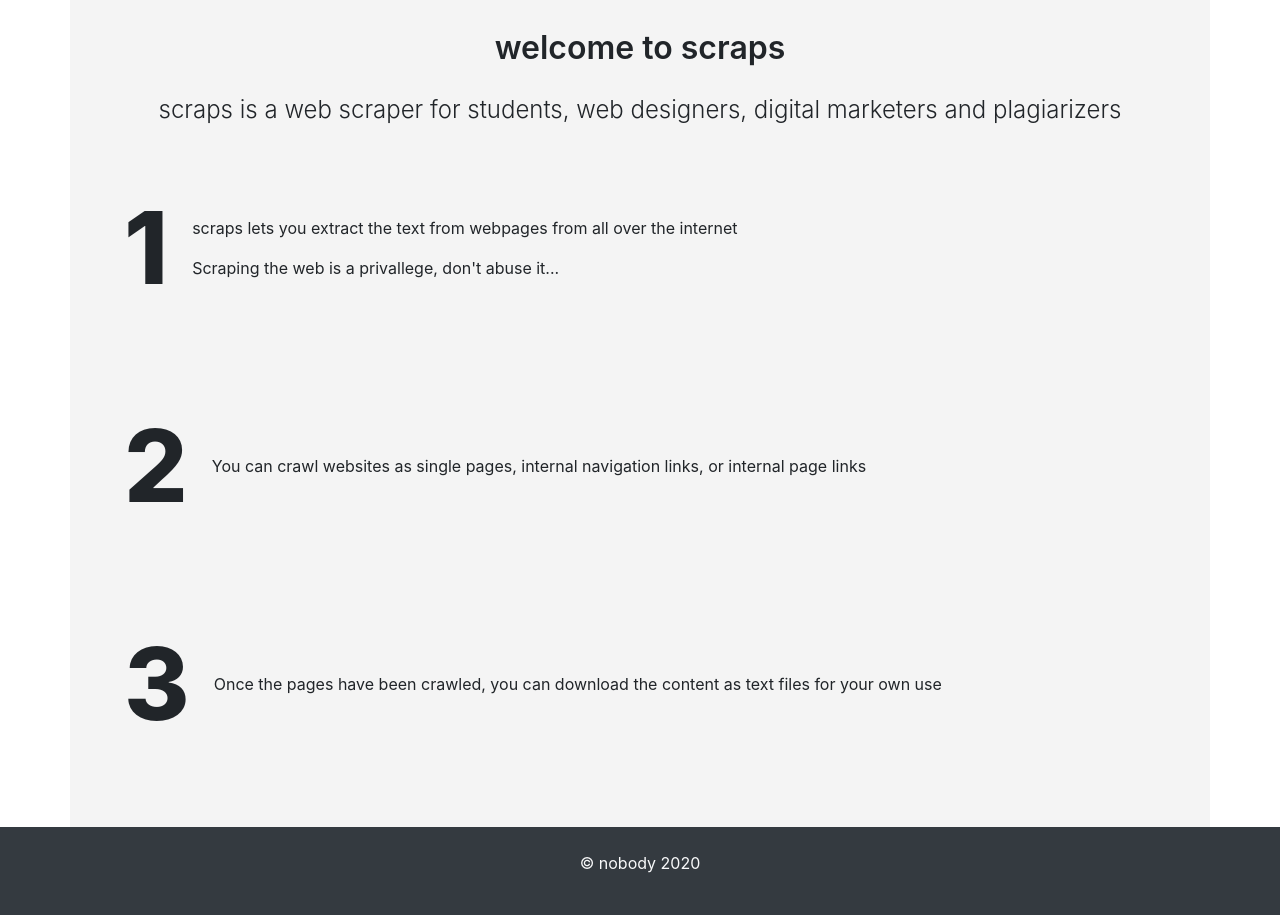
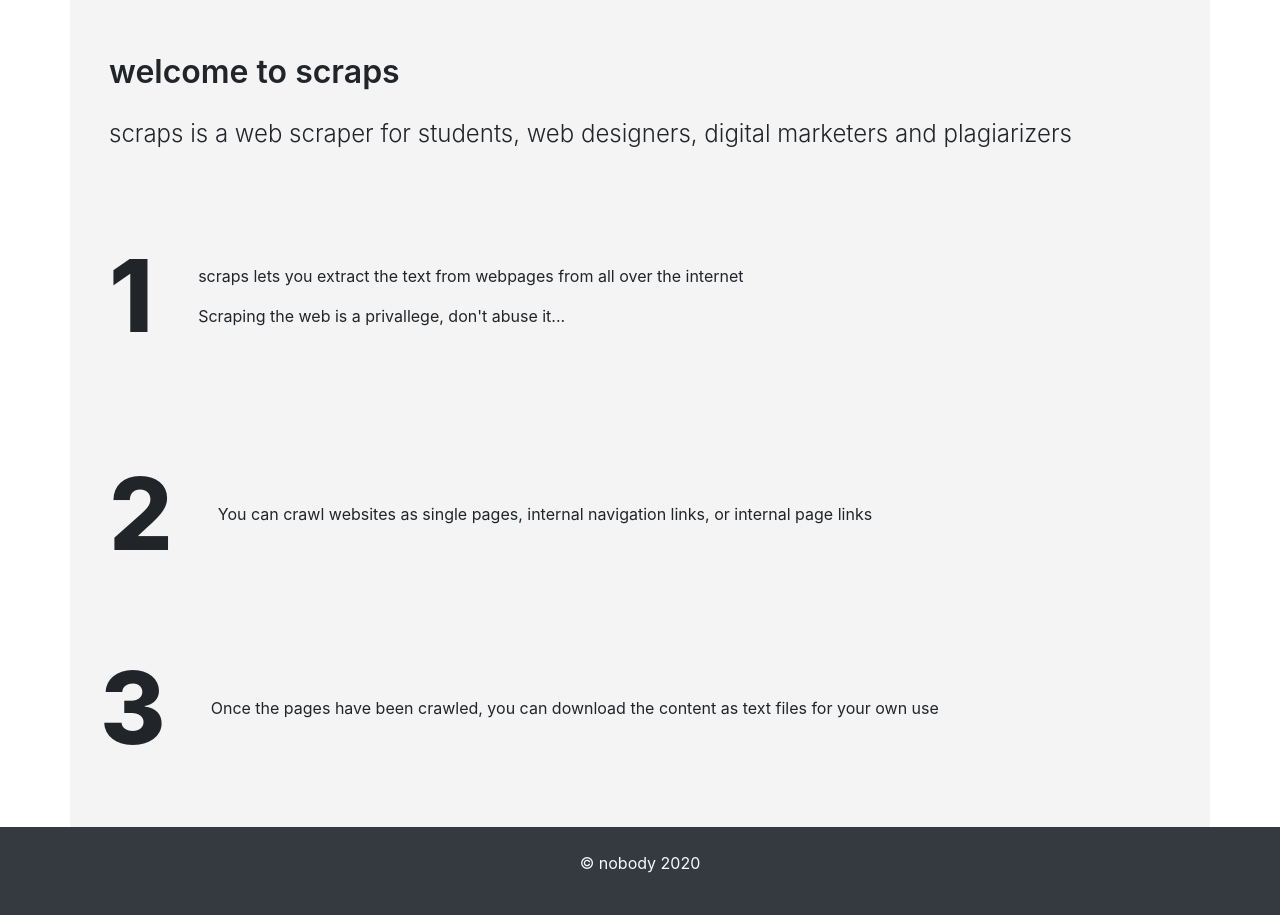
Before and after one commit to Morgscode/web-scraping-website-mvp, a Flask app: page / in a window 1280 px wide. Shown: the part 120-1035 px from the top of the page. Run offline with Flask 2, Linux system fonts and the light colour scheme; some libraries are stand-ins or nearby versions.

Commit message:
template cleanup

```diff
--- a/static/css/global.css
+++ b/static/css/global.css
@@ -1,6 +1,7 @@
 .how-it-works-digit {
   font-size: 100px;
   font-weight: 800;
+  margin-right: 45px;
 }
 
 .heading-primary {
--- a/templates/base.jinja.html
+++ b/templates/base.jinja.html
@@ -3,12 +3,12 @@
 
 <head>
   {% block meta %}{% endblock %}
-  <meta charset="utf-8">
-  <meta http-equiv="X-UA-Compatible" content="IE=edge">
-  <meta name="description" content="static/bootstrap.min.css">
-  <meta name="viewport" content="width=device-width, initial-scale=1">
-  <link rel="stylesheet" href="{{ url_for('static', filename='bootstrap/css/bootstrap.min.css') }}">
-  <link rel="stylesheet" href="{{ url_for('static', filename='css/global.css') }}">
+  <meta charset="utf-8" />
+  <meta http-equiv="X-UA-Compatible" content="IE=edge" />
+  <meta name="description" content="static/bootstrap.min.css" />
+  <meta name="viewport" content="width=device-width, initial-scale=1" />
+  <link rel="stylesheet" href="{{ url_for('static', filename='bootstrap/css/bootstrap.min.css') }}" />
+  <link rel="stylesheet" href="{{ url_for('static', filename='css/global.css') }}" />
 
 </head>
 
--- a/templates/crawl-form.jinja.html
+++ b/templates/crawl-form.jinja.html
@@ -2,7 +2,7 @@
 
 {% block meta %}
 <title>scraps - the web scraper for students, web designers and plaigiarizers</title>
-<meta name="descripton" content="scraps lets you scrape text content from web pages across the internet.">
+<meta name="descripton" content="scraps lets you scrape text content from web pages across the internet." />
 {% endblock %}
 
 {% block nav_menu %}
--- a/templates/index.jinja.html
+++ b/templates/index.jinja.html
@@ -3,7 +3,7 @@
 {% block meta %}
 <title>scraps - the web scraper for students, web desingers and plaigiarizers</title>
 <meta name="descripton"
-  content="scraps enables you to scrape text from all over the internet. how you use it, is up to you">
+  content="scraps enables you to scrape text from all over the internet. how you use it, is up to you" />
 {% endblock%}
 
 {% block nav_menu %}
@@ -14,27 +14,27 @@
 {% endblock %}
 
 {% block content %}
-<p class="text-center mb-4 heading-primary">welcome to scraps</p>
-<h1 class="text-center mb-4 heading-secondary">scraps is a web scraper for students, web designers, digital marketers
-  and
-  plagiarizers</h1>
-<article class="col-12 mb-1 d-flex align-items-center">
-  <p class="text-bold how-it-works-digit p-4">1</p>
+<article class="p-4">
+  <p class="mb-4 heading-primary">welcome to scraps</p>
+  <h1 class="mb-4 heading-secondary">scraps is a web scraper for students, web designers, digital marketers and
+    plagiarizers</h1>
+</article>
+<article class="col-12 mb-1 d-flex align-items-center p-4">
+  <p class="text-bold how-it-works-digit">1</p>
   <div class="how-it-works-text">
     <p>scraps lets you extract the text from webpages from all over the internet</p>
     <p>Scraping the web is a privallege, don't abuse it...</p>
   </div>
-
 </article>
-<article class="col-12 mb-1 d-flex align-items-center">
-  <p class="text-bold how-it-works-digit p-4">2</p>
+<article class="col-12 mb-1 d-flex align-items-center p-4">
+  <p class="text-bold how-it-works-digit">2</p>
   <div class="how-it-works-text">
     <p>You can crawl websites as single pages, internal navigation links, or internal page links</p>
   </div>
 
 </article>
 <article class="col-12 mb-1 d-flex align-items-center">
-  <p class="text-bold how-it-works-digit p-4">3</p>
+  <p class="text-bold how-it-works-digit">3</p>
   <div class="how-it-works-text">
     <p>Once the pages have been crawled, you can download the content as text files for your own use</p>
   </div>
--- a/templates/login.jinja.html
+++ b/templates/login.jinja.html
@@ -2,7 +2,7 @@
 
 {% block meta %}
 <title>scraps - login to the scraps web scraper</title>
-<meta name="descripton" content="login to scraps. to help limit usage, we don't allow non members to scrape.">
+<meta name="descripton" content="login to scraps. to help limit usage, we don't allow non members to scrape." />
 {% endblock %}
 
 {% block nav_menu %}
--- a/templates/register-success.jinja.html
+++ b/templates/register-success.jinja.html
@@ -2,7 +2,7 @@
 
 {% block meta %}
 <title>scraps - welcome to the web scraping platform for students, web designers and plaigiarizers</title>
-<meta name="descripton" content="welcome to scraps. to help limit usage, we don't allow non members to scrape.">
+<meta name="descripton" content="welcome to scraps. to help limit usage, we don't allow non members to scrape." />
 {% endblock %}
 
 {% block nav_menu %}
--- a/templates/register.jinja.html
+++ b/templates/register.jinja.html
@@ -2,7 +2,7 @@
 
 {% block meta %}
 <title>scraps - register for the scraps web scraper</title>
-<meta name="descripton" content="register for scraps. to help limit usage, we don't allow non members to scrape.">
+<meta name="descripton" content="register for scraps. to help limit usage, we don't allow non members to scrape." />
 {% endblock %}
 
 {% block nav_menu %}
--- a/templates/user-update.jinja.html
+++ b/templates/user-update.jinja.html
@@ -2,7 +2,7 @@
 
 {% block meta %}
 <title>scraps profile - update your user account</title>
-<meta name="descripton" content="scraps lets you scrape text content from web pages across the internet.">
+<meta name="descripton" content="scraps lets you scrape text content from web pages across the internet." />
 {% endblock %}
 
 {% block nav_menu %}
--- a/templates/user.jinja.html
+++ b/templates/user.jinja.html
@@ -2,7 +2,7 @@
 
 {% block meta %}
 <title>scraps profile - update of delete your user account</title>
-<meta name="descripton" content="scraps lets you scrape text content from web pages across the internet.">
+<meta name="descripton" content="scraps lets you scrape text content from web pages across the internet." />
 {% endblock %}
 
 {% block nav_menu %}
```
